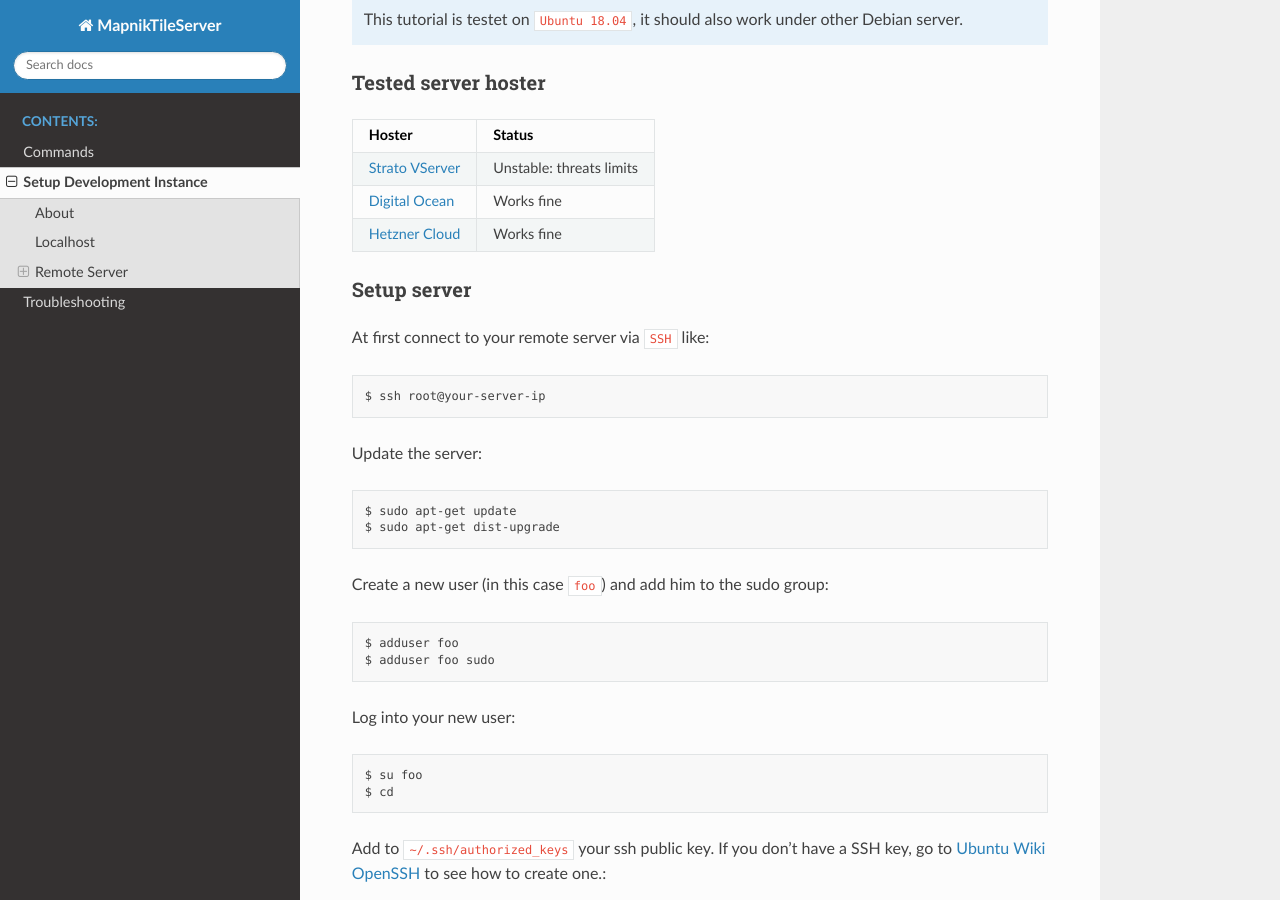
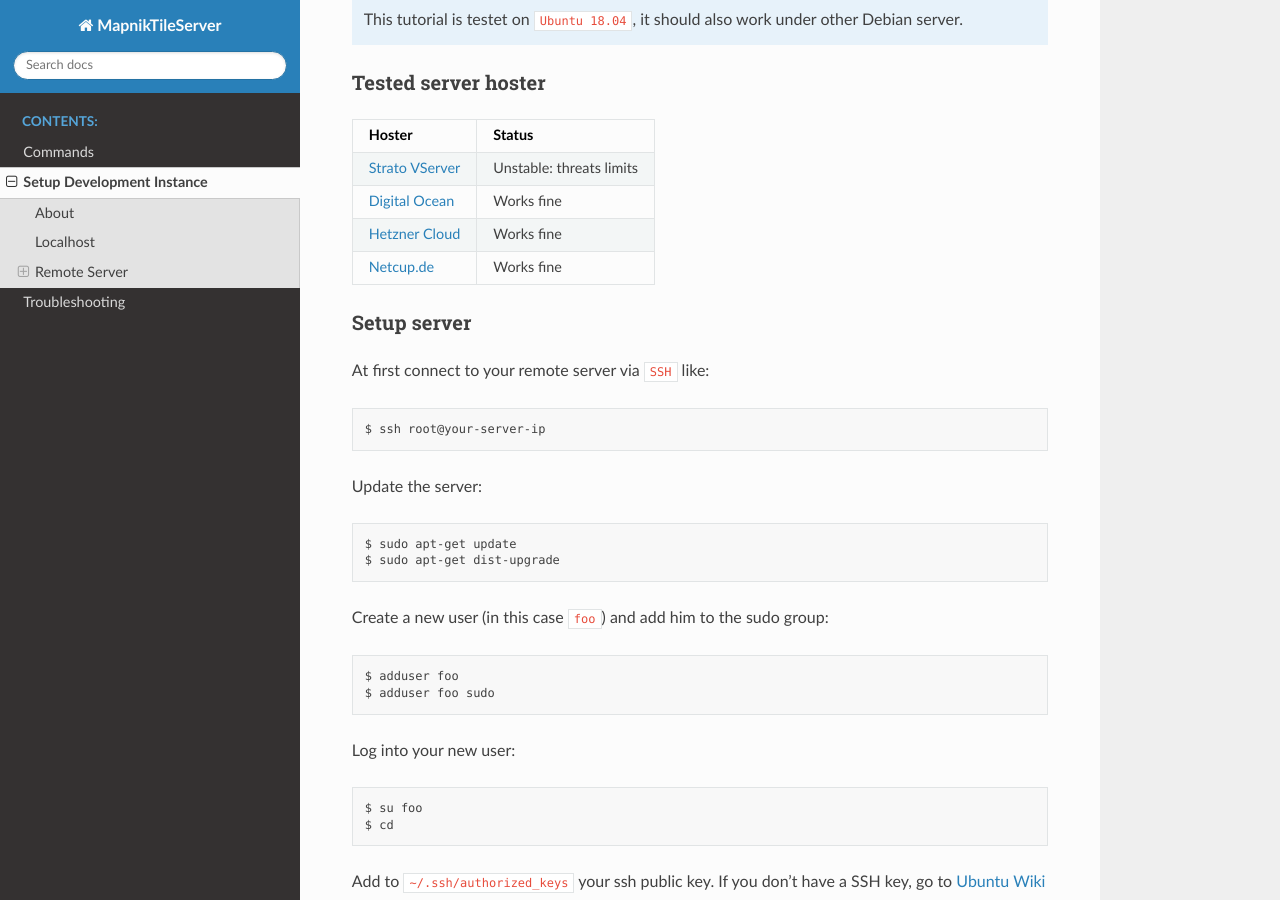
Before and after one commit to OpenHistoricalDataMap/MapnikTileServer, a Sphinx documentation site: the page built from docs/setup_development_instance.rst, in a window 1280 px wide and 900 px high, scrolled down 625 px. Built offline with Sphinx 7.4.7 and the Read the Docs theme 2.0.0, drawn with Linux system fonts in a browser that asks for light colours.

Commit message:
fix docs

```diff
--- a/docs/setup_development_instance.rst
+++ b/docs/setup_development_instance.rst
@@ -49,6 +49,8 @@ Tested server hoster
 +-------------------------------------------------------------------+--------------------------+
 | `Hetzner Cloud <https://www.hetzner.com/cloud>`_                  | Works fine               |
 +-------------------------------------------------------------------+--------------------------+
+| `Netcup.de <https://netcup.de>`_                                  | Works fine               |
++-------------------------------------------------------------------+--------------------------+
 
 Setup server
 ^^^^^^^^^^^^
@@ -92,7 +94,7 @@ After changing the file, reload the ``SSH`` service::
     $ sudo /etc/init.d/ssh reload
 
 Setup firewall with ``ufw``, for a detail instruction go to
-`Ubuntu Wiki firewall <https://help.ubuntu.com/lts/serverguide/firewall.html>`_
+`Ubuntu Wiki firewall <https://help.ubuntu.com/lts/serverguide/firewall.html>`_ ::
 
     $ sudo apt-get install ufw
     $ sudo ufw allow ssh
```
